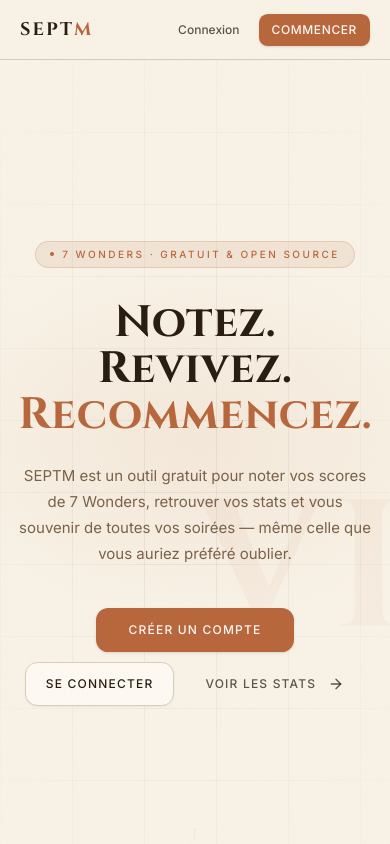
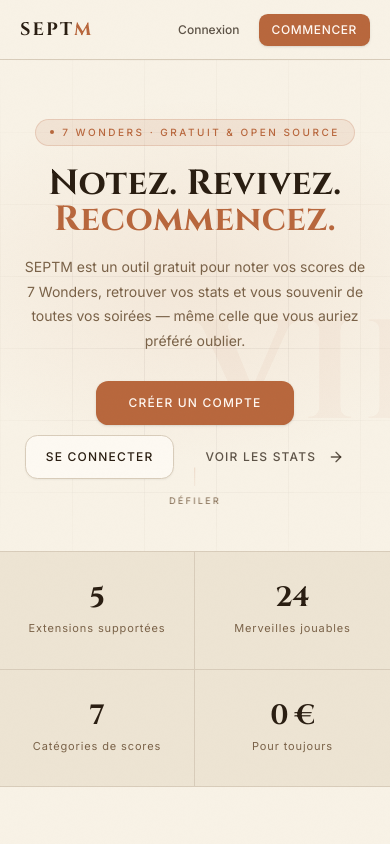
Before and after one commit to Coyls/septm-app, a Next.js app: page / in a window 390 px wide. Shown: the top 844 px of the page. Built offline with nearby package versions, Linux system fonts and the light colour scheme; no server answers.

Commit message:
fix(landing): responsive

```diff
--- a/next.config.ts
+++ b/next.config.ts
@@ -1,4 +1,4 @@
-import type { NextConfig } from "next"
+import type { NextConfig } from "next";
 
 // CSP is set dynamically per-request by proxy.ts (nonce-based).
 // Only static security headers are set here.
@@ -7,10 +7,14 @@ const securityHeaders = [
   { key: "X-Frame-Options", value: "SAMEORIGIN" },
   { key: "X-Content-Type-Options", value: "nosniff" },
   { key: "Referrer-Policy", value: "strict-origin-when-cross-origin" },
-  { key: "Permissions-Policy", value: "camera=(), microphone=(), geolocation=()" },
-]
+  {
+    key: "Permissions-Policy",
+    value: "camera=(), microphone=(), geolocation=()",
+  },
+];
 
-const apiInternalUrl = process.env.API_INTERNAL_URL ?? "http://localhost:3000/api/v1"
+const apiInternalUrl =
+  process.env.API_INTERNAL_URL ?? "http://localhost:3000/api/v1";
 
 const nextConfig: NextConfig = {
   async headers() {
@@ -19,7 +23,7 @@ const nextConfig: NextConfig = {
         source: "/(.*)",
         headers: securityHeaders,
       },
-    ]
+    ];
   },
   async rewrites() {
     return [
@@ -27,8 +31,8 @@ const nextConfig: NextConfig = {
         source: "/api/v1/:path*",
         destination: `${apiInternalUrl}/:path*`,
       },
-    ]
+    ];
   },
-}
+};
 
-export default nextConfig
+export default nextConfig;
--- a/src/app/(public)/landing.css
+++ b/src/app/(public)/landing.css
@@ -79,7 +79,6 @@
 /* ── Hero ── */
 .lp-hero {
   position: relative;
-  min-height: 100vh;
   display: flex;
   align-items: center;
   justify-content: center;
@@ -114,7 +113,7 @@
   top: 50%; left: 50%;
   transform: translate(-50%, -54%);
   font-family: var(--font-cinzel), serif;
-  font-size: clamp(180px, 30vw, 360px);
+  font-size: clamp(140px, 30vw, 360px);
   font-weight: 700;
   color: var(--primary);
   letter-spacing: 0.04em;
@@ -122,6 +121,7 @@
   opacity: 1;
   user-select: none;
   pointer-events: none;
+  overflow: hidden;
   animation: lp-breathe 8s ease-in-out infinite;
 }
 
@@ -173,6 +173,30 @@
   color: var(--muted-foreground);
   max-width: 460px;
   margin: 0 auto 40px;
+}
+
+@media (max-width: 600px) {
+  .lp-hero {
+    padding-top: 56px;
+    padding-bottom: 72px;
+    align-items: flex-start;
+  }
+
+  .lp-hero-h1 {
+    font-size: clamp(32px, 9vw, 44px);
+    margin-bottom: 16px;
+  }
+
+  .lp-badge {
+    margin-bottom: 20px;
+  }
+
+  .lp-hero-sub {
+    font-size: 14px;
+    margin-bottom: 28px;
+  }
+
+  .lp-scroll-hint { display: none; }
 }
 
 .lp-hero-ctas {
@@ -269,6 +293,10 @@
   padding: 88px clamp(20px, 5vw, 56px);
   max-width: 1160px;
   margin: 0 auto;
+}
+
+@media (max-width: 600px) {
+  .lp-section { padding-top: 56px; padding-bottom: 56px; }
 }
 
 .lp-section-tag {
@@ -542,6 +570,15 @@
   gap: 14px;
 }
 
+@media (max-width: 600px) {
+  .lp-footer {
+    flex-direction: column;
+    align-items: center;
+    text-align: center;
+    gap: 12px;
+  }
+}
+
 .lp-footer-logo {
   font-family: var(--font-cinzel), serif;
   font-size: 14px;
@@ -594,6 +631,15 @@
   .lp-oss-inner {
     grid-template-columns: 1fr;
     gap: 48px;
+  }
+
+  .lp-oss-right { display: none; }
+}
+
+@media (max-width: 600px) {
+  .lp-oss-inner {
+    padding-top: 64px;
+    padding-bottom: 64px;
   }
 }
 
@@ -677,11 +723,13 @@
   display: flex;
   align-items: center;
   justify-content: center;
+  min-width: 0;
 }
 
 .lp-oss-card {
   width: 100%;
   max-width: 440px;
+  min-width: 0;
   border-radius: 12px;
   border: 1px solid rgba(184, 103, 61, 0.18);
   overflow: hidden;
--- a/src/app/components/landing/landing-hero.tsx
+++ b/src/app/components/landing/landing-hero.tsx
@@ -1,10 +1,14 @@
+"use client";
+
 import { ArrowRight } from "lucide-react";
 import Link from "next/link";
 
 import { buttonVariants } from "@/components/ui/button";
+import { useMePublic } from "@/lib/query/hooks/useAuth";
 import { cn } from "@/lib/utils";
 
 export function LandingHero() {
+  const { data, isLoading } = useMePublic();
   return (
     <section className="lp-hero">
       <div className="lp-hero-grid" aria-hidden />
@@ -29,6 +33,19 @@ export function LandingHero() {
         </p>
 
         <div className="lp-hero-ctas lp-r4">
+          {!isLoading && (
+            data ? (
+              <Link
+                href="/dashboard"
+                className={cn(
+                  buttonVariants({ size: "lg" }),
+                  "text-xs tracking-widest uppercase px-8",
+                )}
+              >
+                Dashboard
+              </Link>
+            ) : (
+              <>
                 <Link
                   href="/auth/signup"
                   className={cn(
@@ -47,6 +64,9 @@ export function LandingHero() {
                 >
                   Se connecter
                 </Link>
+              </>
+            )
+          )}
           <Link
             href="/statistics"
             className={cn(
--- a/src/components/layout/mobile-header.tsx
+++ b/src/components/layout/mobile-header.tsx
@@ -20,7 +20,6 @@ import {
   Menu,
   PlusCircle,
   Trophy,
-  User,
   Users,
 } from "lucide-react";
 import Link from "next/link";
@@ -35,8 +34,7 @@ const navItems = [
     icon: PlusCircle,
     accent: true,
   },
-  { href: "/statistics", label: "Statistiques", icon: BarChart2 },
-  { href: "/statistics/me", label: "Mes statistiques", icon: User },
+  { href: "/statistics/me", label: "Mes statistiques", icon: BarChart2 },
 ];
 
 export function MobileHeader({ className }: { className?: string }) {
--- a/src/components/layout/sidebar.tsx
+++ b/src/components/layout/sidebar.tsx
@@ -36,7 +36,7 @@ const navItems = [
     accent: true,
   },
   { href: "/dashboard", label: "Dashboard", icon: LayoutDashboard },
-  { href: "/statistics/me", label: "Statistiques", icon: BarChart2 },
+  { href: "/statistics/me", label: "Mes statistiques", icon: BarChart2 },
 ];
 
 function getInitial(name?: string | null): string {
--- a/src/proxy.ts
+++ b/src/proxy.ts
@@ -9,16 +9,11 @@ const AUTH_PAGES = ["/auth/signin", "/auth/signup"];
 const isDev = process.env.NODE_ENV === "development";
 
 function buildCsp(nonce: string): string {
-  // In development, CSP must be permissive to allow Next.js HMR inline scripts.
-  // 'strict-dynamic' ignores 'unsafe-inline' in CSP Level 3, so we use a simple
-  // allow-all script policy in dev and switch to strict nonce-based in production.
-  const scriptSrc = isDev
-    ? "script-src 'self' 'unsafe-inline' 'unsafe-eval'"
-    : `script-src 'self' 'nonce-${nonce}' 'strict-dynamic'`;
+  if (isDev) return "";
 
   return [
     "default-src 'self'",
-    scriptSrc,
+    `script-src 'self' 'nonce-${nonce}' 'strict-dynamic'`,
     "style-src 'self' 'unsafe-inline'",
     "img-src 'self' data:",
     "connect-src 'self'",
@@ -44,7 +39,7 @@ function nextWithNonce(
     }
   }
   const response = NextResponse.next({ request: { headers: requestHeaders } });
-  response.headers.set("Content-Security-Policy", csp);
+  if (csp) response.headers.set("Content-Security-Policy", csp);
   return response;
 }
 
```
Lines whose indentation alone changed are shown as unchanged.
